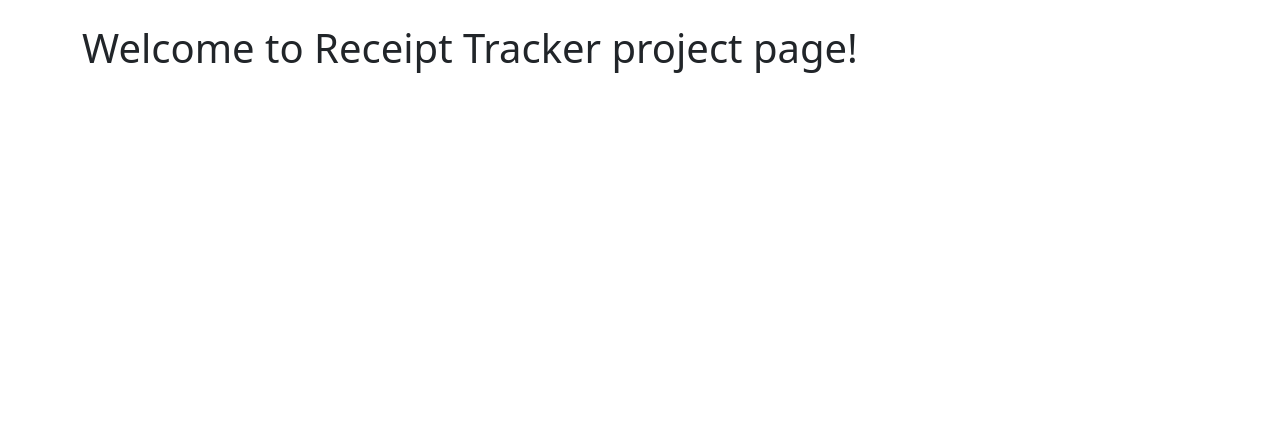
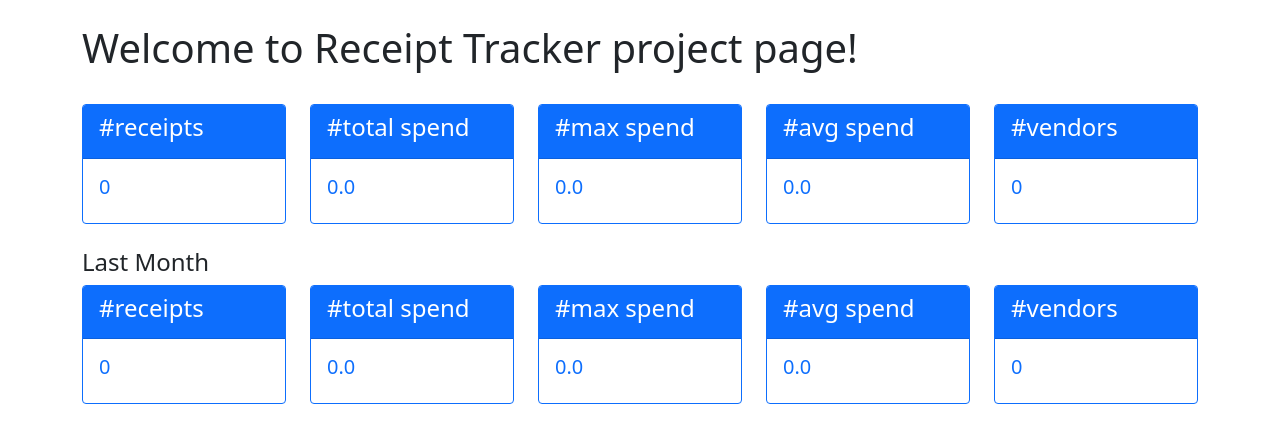
Before and after one commit to ravina-mestry/receipttracker, a Django app: page / in a window 1280 px wide. Shown: the part 56-499 px from the top of the page. Run offline with Django 3.2, Linux system fonts and the light colour scheme; the visitor is signed in with stand-in values (Sample User, id 1); data that the repository does not hold is empty.

Commit message:
Added comments, stats on home page

```diff
--- a/accounts/forms.py
+++ b/accounts/forms.py
@@ -3,6 +3,8 @@ from django.contrib.auth.forms import UserCreationForm
 from django.contrib.auth.models import User
 
 class AccountRegisterForm(UserCreationForm):
+	# Added first_name, last_name, email in the UserCreationForm
+	# Added min_length, max_length properties and bootstrap class form-control to inputs
 	username = forms.CharField(min_length=3, max_length=120, widget=forms.TextInput(attrs={'class':'form-control'}))
 	first_name = forms.CharField(min_length=2, max_length=30, widget=forms.TextInput(attrs={'class':'form-control'}))
 	last_name = forms.CharField(min_length=2, max_length=30, widget=forms.TextInput(attrs={'class':'form-control'}))
@@ -10,6 +12,7 @@ class AccountRegisterForm(UserCreationForm):
 	password1 = forms.CharField(min_length=8, label='Password', widget=forms.PasswordInput(attrs={'class':'form-control'}))
 	password2 = forms.CharField(min_length=8, label='Password confirmation', widget=forms.PasswordInput(attrs={'class':'form-control'}))
 
+	# define order in which fields are displayed on registration form
 	class Meta:
 		model = User
 		fields = ('username', 'first_name', 'last_name', 'email', 'password1', 'password2')
--- a/accounts/urls.py
+++ b/accounts/urls.py
@@ -1,6 +1,7 @@
 from django.urls import path
 from . import views
 
+# define account login, logout and register urls and views
 urlpatterns = [
     path('login', views.account_login, name="login"),
     path('logout', views.account_logout, name="logout"),
--- a/receipts/admin.py
+++ b/receipts/admin.py
@@ -1,5 +1,6 @@
 from django.contrib import admin
 from .models import Receipt, ReceiptFile
 
+# register Receipt and ReceiptFile models to django admin
 admin.site.register(Receipt)
 admin.site.register(ReceiptFile)
--- a/receipts/forms.py
+++ b/receipts/forms.py
@@ -2,6 +2,7 @@ from django import forms
 from django.forms import ModelForm
 from .models import Receipt
 
+# define ReceiptForm fields and their order to be shown on add receipt page.
 class ReceiptForm(ModelForm):
     class Meta:
         model = Receipt
--- a/receipts/models.py
+++ b/receipts/models.py
@@ -1,5 +1,6 @@
 from django.db import models
 
+# define database model for Receipt
 class Receipt(models.Model):
     name = models.CharField('Name', max_length=64)
     date_receipt = models.DateTimeField('Date Receipt')
@@ -10,6 +11,7 @@ class Receipt(models.Model):
     def __str__(self):
         return self.name
 
+# define database model for ReceiptFile
 class ReceiptFile(models.Model):
     upload_file_name = models.CharField('Upload File Name', max_length=64)
     account_user = models.IntegerField("Account User", blank=False)
--- a/receipts/templates/receipts/home.html
+++ b/receipts/templates/receipts/home.html
@@ -3,8 +3,98 @@
 {% block content %}
 {% if user.is_authenticated %}
     <h1>Welcome to Receipt Tracker project page!</h1>
+    <br/>
+    <div class="row">
+      <div class="col">
+        <div class="card border-primary">
+          <div class="card-header bg-primary text-white"><h4>#receipts</h4></div>
+          <div class="card-body text-primary">
+            <h5 class="card-title">{{ receipt_count }}</h5>
+          </div>
+        </div>
+      </div>
+      <div class="col">
+        <div class="card border-primary">
+          <div class="card-header bg-primary text-white"><h4>#total spend</h4></div>
+          <div class="card-body text-primary">
+            <h5 class="card-title">{{ receipt_amount_total }}</h5>
+          </div>
+        </div>
+      </div>
+      <div class="col">
+        <div class="card border-primary">
+          <div class="card-header bg-primary text-white"><h4>#max spend</h4></div>
+          <div class="card-body text-primary">
+            <h5 class="card-title">{{ receipt_amount_max }}</h5>
+          </div>
+        </div>
+      </div>
+      <div class="col">
+        <div class="card border-primary">
+          <div class="card-header bg-primary text-white"><h4>#avg spend</h4></div>
+          <div class="card-body text-primary">
+            <h5 class="card-title">{{ receipt_amount_avg }}</h5>
+          </div>
+        </div>
+      </div>
+      <div class="col">
+        <div class="card border-primary">
+          <div class="card-header bg-primary text-white"><h4>#vendors</h4></div>
+          <div class="card-body text-primary">
+            <h5 class="card-title">{{ vendor_name_distinct_count }}</h5>
+          </div>
+        </div>
+      </div>
+    </div>
+
+    <br/>
+    <h4>Last Month</h4>
+    <div class="row">
+      <div class="col">
+        <div class="card border-primary">
+          <div class="card-header bg-primary text-white"><h4>#receipts</h4></div>
+          <div class="card-body text-primary">
+            <h5 class="card-title">{{ receipt_count_lm }}</h5>
+          </div>
+        </div>
+      </div>
+      <div class="col">
+        <div class="card border-primary">
+          <div class="card-header bg-primary text-white"><h4>#total spend</h4></div>
+          <div class="card-body text-primary">
+            <h5 class="card-title">{{ receipt_amount_total_lm }}</h5>
+          </div>
+        </div>
+      </div>
+      <div class="col">
+        <div class="card border-primary">
+          <div class="card-header bg-primary text-white"><h4>#max spend</h4></div>
+          <div class="card-body text-primary">
+            <h5 class="card-title">{{ receipt_amount_max_lm }}</h5>
+          </div>
+        </div>
+      </div>
+      <div class="col">
+        <div class="card border-primary">
+          <div class="card-header bg-primary text-white"><h4>#avg spend</h4></div>
+          <div class="card-body text-primary">
+            <h5 class="card-title">{{ receipt_amount_avg_lm }}</h5>
+          </div>
+        </div>
+      </div>
+      <div class="col">
+        <div class="card border-primary">
+          <div class="card-header bg-primary text-white"><h4>#vendors</h4></div>
+          <div class="card-body text-primary">
+            <h5 class="card-title">{{ vendor_name_distinct_count_lm }}</h5>
+          </div>
+        </div>
+      </div>
+    </div>
+
 {% else %}
     <h1>Welcome to Receipt Tracker project page!</h1>
     Please <a href="{% url 'login' %}">login</a> to Receipt Tracker.
+    <img src="https://ichef.bbci.co.uk/news/976/cpsprodpb/1548/production/_92084450_tillreceiptthinkstock.jpg" />
 {% endif %}
 {% endblock %}
--- a/receipts/urls.py
+++ b/receipts/urls.py
@@ -1,6 +1,7 @@
 from django.urls import path
 from . import views
 
+# define home and receipt list, add and upload urls and views
 urlpatterns = [
     path('', views.home, name="home"),
     path('receipt/list', views.receipt_list, name="receipt-list"),
--- a/receipts/views.py
+++ b/receipts/views.py
@@ -1,15 +1,51 @@
+import datetime
 from django.shortcuts import redirect, render
 from django.contrib import messages
 from .models import Receipt, ReceiptFile
 from .forms import ReceiptForm
 from django.core.files.storage import FileSystemStorage
 from django.core.paginator import Paginator
-#from aws_rekognition_parser_pkg import aws_rekognition_parser
+from aws_rekognition_parser_pkg import aws_rekognition_parser
+from django.db.models import Sum, Max, Avg
 from . import aws
 
+# home function retrurns the home.html template
+# if logged in, it generates the stats data for all receipts and receipts last month to be displayed
 def home(request):
-    return render(request, 'receipts/home.html', {})
+    if request.user.id != None:
 
+        vendor_name_distinct_count = 0
+        receipt_amount_total = 0.0
+        receipt_amount_max = 0.0
+        receipt_amount_avg = 0.0
+
+        vendor_name_distinct_count_lm = 0
+        receipt_amount_total_lm = 0.0
+        receipt_amount_max_lm = 0.0
+        receipt_amount_avg_lm = 0.0
+
+        receipt_list = Receipt.objects.filter(account_user=request.user.id).all()
+        receipt_count = receipt_list.count()
+        if receipt_count > 0:
+            vendor_name_distinct_count = receipt_list.values('vendor_name').distinct().count()
+            receipt_amount_total = round(receipt_list.aggregate(Sum('amount_total'))['amount_total__sum'], 2)
+            receipt_amount_max = round(receipt_list.aggregate(Max('amount_total'))['amount_total__max'], 2)
+            receipt_amount_avg = round(receipt_list.aggregate(Avg('amount_total'))['amount_total__avg'], 2)
+
+        receipt_list_lm = Receipt.objects.filter(account_user=request.user.id).filter(date_receipt__range=['2021-11-01', '2021-11-30']).all()
+        receipt_count_lm = receipt_list_lm.count()
+        if receipt_count_lm > 0:
+            vendor_name_distinct_count_lm = receipt_list_lm.values('vendor_name').distinct().count()
+            receipt_amount_total_lm = round(receipt_list_lm.aggregate(Sum('amount_total'))['amount_total__sum'], 2)
+            receipt_amount_max_lm = round(receipt_list_lm.aggregate(Max('amount_total'))['amount_total__max'], 2)
+            receipt_amount_avg_lm = round(receipt_list_lm.aggregate(Avg('amount_total'))['amount_total__avg'], 2)
+
+        return render(request, 'receipts/home.html', {'receipt_count':receipt_count, 'vendor_name_distinct_count':vendor_name_distinct_count, 'receipt_amount_total':receipt_amount_total, 'receipt_amount_max':receipt_amount_max, 'receipt_amount_avg':receipt_amount_avg, 'receipt_count_lm':receipt_count_lm, 'vendor_name_distinct_count_lm':vendor_name_distinct_count_lm, 'receipt_amount_total_lm':receipt_amount_total_lm, 'receipt_amount_max_lm':receipt_amount_max_lm, 'receipt_amount_avg_lm':receipt_amount_avg_lm})
+    else:
+        return render(request, 'receipts/home.html', {})
+
+# receipt_list function returns the list of receipts for the logged in user ordered descending by id (order of upload upload)
+# it uses django paginator to return the pages to receipt_list.html template
 def receipt_list(request):
     receipt_list = Receipt.objects.all().filter(account_user=request.user.id).order_by('-id')
     p = Paginator(receipt_list, 10)
@@ -18,6 +54,10 @@ def receipt_list(request):
     #return render(request, 'receipts/receipt_list.html', {'receipt_list':receipt_list})
     return render(request, 'receipts/receipt_list.html', {'receipt_page':receipt_page})
 
+# receipt_add function returns the receipt_add template with ReceiptForm if it is a GET request
+# if the request is POST and then form is valid then it saves the form without commiting, adds the logged in user to receipt and then saves the form in database.
+#   Then returns receipt add success message and redirects to receipt list to view it.
+# if the request is POST and then form is not valid then it returns form addition error and renders the receipt_add template to show the error message.
 def receipt_add(request):
     if request.method == "POST":
         form = ReceiptForm(request.POST)
@@ -34,6 +74,16 @@ def receipt_add(request):
         form = ReceiptForm
     return render(request, 'receipts/receipt_add.html', {'form':form})
 
+# receipt_upload function returns the receipt_upload template if it is a GET request
+# if request method is POST and requestFile upload is present then it will carry out below steps
+#   Restrict the upload file size to 2MB and return error if it is > 2MB
+#   Save receiptFile in database with file name in format Receipt-<account user id>-<receiptFile id>.<file extension>
+#   Upload receiptFile in s3 bucket
+#   Use AWS Rekognition service to read text in file and save the rekognitionResponse in json format on s3 bucket.
+#   Use parse_rekognition_response_receipt_text function (from custom python library aws_rekognition_parser) to detect the vendor name and total amount from the text.
+#   Build the receipt model from above steps (by reading info from uploaded file) and get instance of ReceiptForm
+#   Generate presigned url for uploaded receiptFile in s3 bucket
+#   Return receipt upload success message and redirect to receipt add template with ReceiptForm and presigned url to display the results to the user and ask him to add the receipt.
 def receipt_upload(request):
     if request.method == "POST" and request.FILES['receiptFile']:
         receiptFile = request.FILES['receiptFile']
@@ -56,7 +106,7 @@ def receipt_upload(request):
 
         receipt = Receipt()
         receipt.name = receiptFileDb.file_name
-        receipt.date_receipt = '2021-12-08 09:00'
+        receipt.date_receipt = datetime.datetime.now().strftime("%Y-%m-%d %H:%M:%S")
         receipt.vendor_name = ''
         receipt.amount_total = 0.0
         receipt.account_user = request.user.id
@@ -68,21 +118,21 @@ def receipt_upload(request):
         s3Reseponse = aws.s3_upload_fileobj(receiptFile, 's3-bucket-receipttracker', receipt.name)
         #print(s3Reseponse)
 
-        receiptFileS3Url = aws.s3_presigned_url('s3-bucket-receipttracker', receipt.name)
-        #print(receiptFileS3Url)
-
         rekognitionResponse = aws.rekognition_detect_text('s3-bucket-receipttracker', receipt.name)
-        print(rekognitionResponse)
+        #print(rekognitionResponse)
 
         vendorNameList = ['Tesco', 'Dunnes', 'Lidl', 'Aldi', 'SuperValu', 'Spar', 'Centra', 'Mace']
-        #receiptText = aws_rekognition_parser.parse_rekognition_response_receipt_text(rekognitionResponse, vendorNameList)
-        receiptText = aws.parse_rekognition_response_receipt_text(rekognitionResponse, vendorNameList)
+        receiptText = aws_rekognition_parser.parse_rekognition_response_receipt_text(rekognitionResponse, vendorNameList)
+        #receiptText = aws.parse_rekognition_response_receipt_text(rekognitionResponse, vendorNameList)
 
         receipt.vendor_name = receiptText['vendorName']
         receipt.amount_total = receiptText['amountTotal']
 
         form = ReceiptForm(instance=receipt)
 
+        receiptFileS3Url = aws.s3_presigned_url('s3-bucket-receipttracker', receipt.name)
+        #print(receiptFileS3Url)
+
         messages.success(request, ("Receipt file uploaded successfully"))
         return render(request, 'receipts/receipt_add.html', {'form':form, 'receiptFileS3Url':receiptFileS3Url})
 
```
Also changed, not shown: accounts/views.py (+8 -7 lines), receipts/aws.py (+12 -36 lines).
